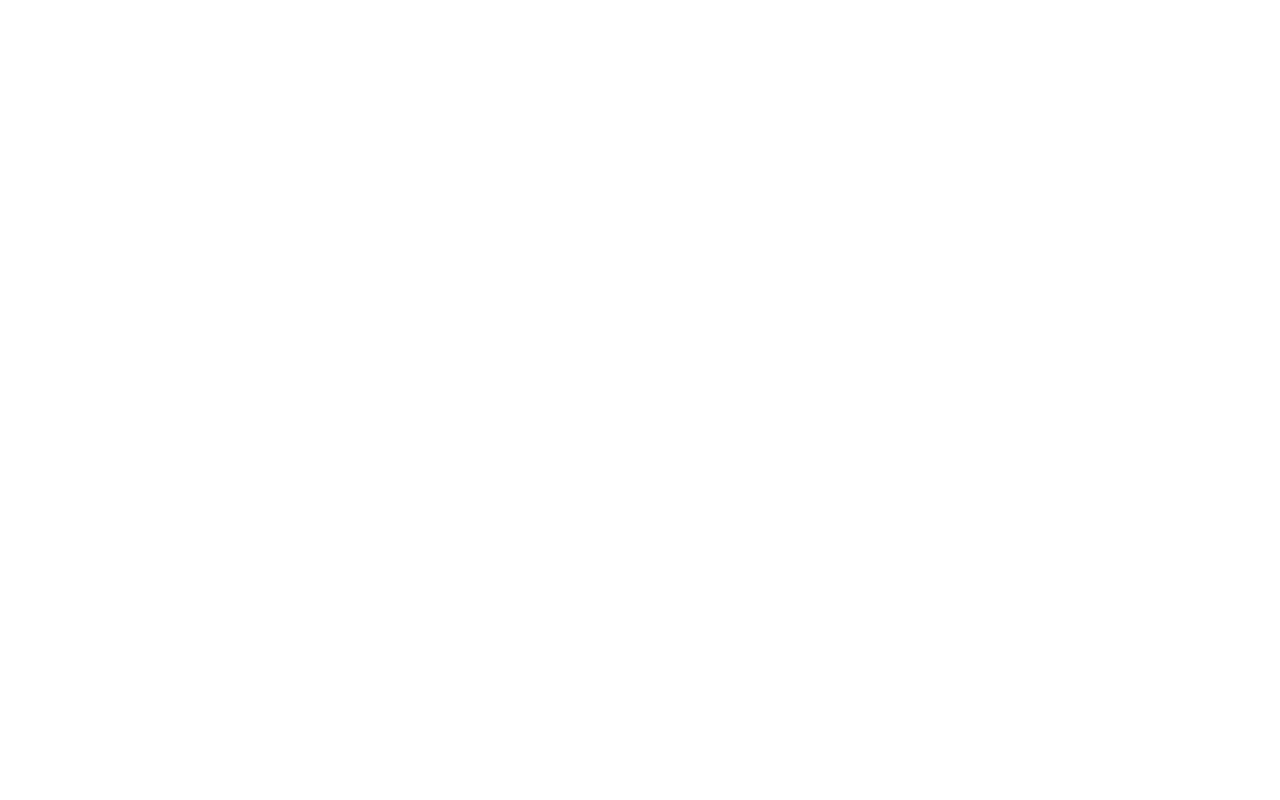
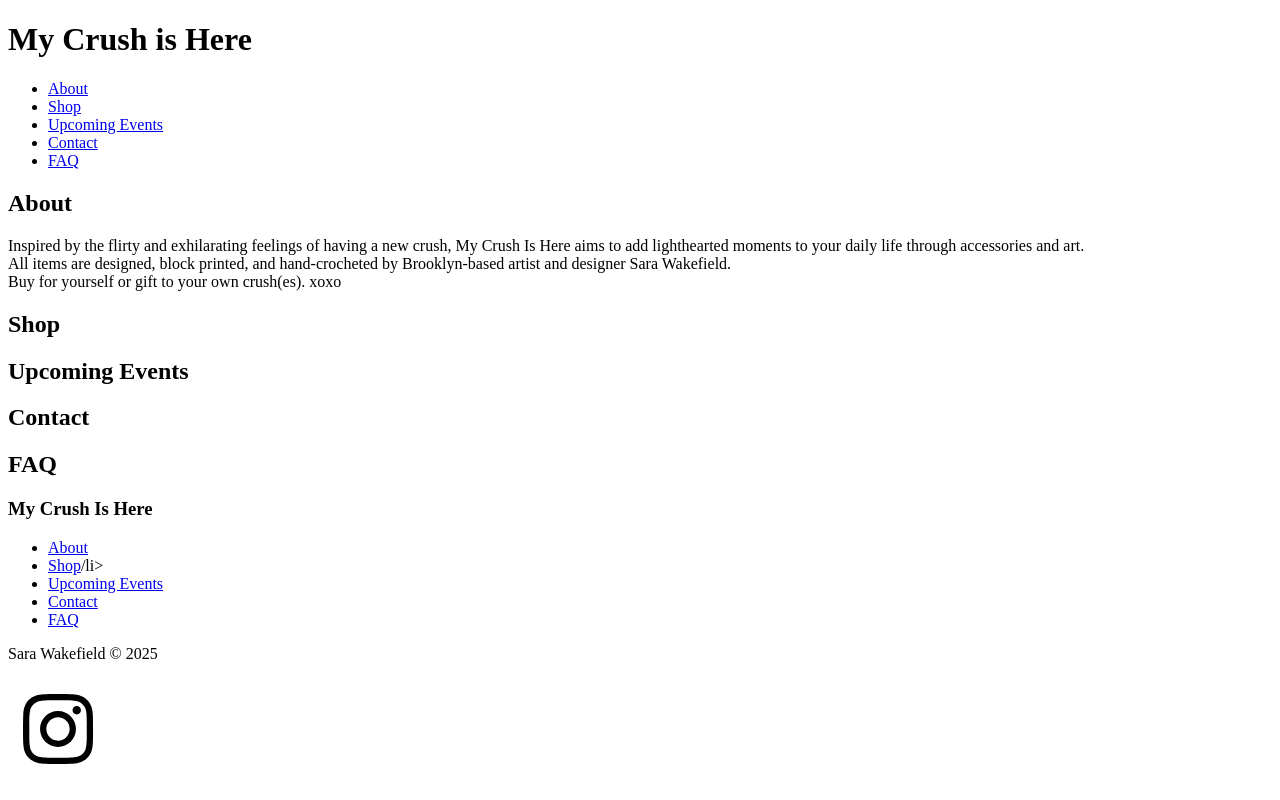
Before and after one commit to paaaarv/myCrushIsHere, a plain HTML site: page index.html in a window 1280 px wide. Drawn offline with Linux system fonts and the light colour scheme.

Commit message:
all sections html, added images folder

```diff
--- a/index.html
+++ b/index.html
@@ -6,10 +6,49 @@
 </head>
 <body>
     <header>
+        <h1> My Crush is Here </h1>
+        <nav>
+            <ul>
+                <li><a href="#about">About</a></li>
+                <li><a href="#shop">Shop</a></li>
+                <li><a href="#events">Upcoming Events</a></li>
+                <li><a href="#contact">Contact</a></li>
+                <li><a href="#faq">FAQ</a></li>
+            </ul>
+        </nav>
     </header>
     <main>
+        <section id="about">
+            <h2> About </h2>
+            <p> Inspired by the flirty and exhilarating feelings of having a new crush, My Crush Is Here aims to add lighthearted moments to your daily life through accessories and art.<br>
+            All items are designed, block printed, and hand-crocheted by Brooklyn-based artist and designer Sara Wakefield.<br>
+            Buy for yourself or gift to your own crush(es). xoxo</p>
+        </section>
+        <section id="shop">
+            <h2> Shop </h2>
+        </section>
+        <section id="events">
+            <h2> Upcoming Events </h2>
+        </section>
+        <section id="contact">
+            <h2> Contact </h2>
+        </section>
+        <section id="faq">
+            <h2> FAQ </h2>
+        </section>
     </main>
     <footer>
+        <h3> My Crush Is Here </h3>
+        <ul>
+            <li><a href="#about">About</a></li>
+            <li><a href="#shop">Shop<a>/li>
+            <li><a href="#events">Upcoming Events</a></li>
+            <li><a href="#contact">Contact</a></li>
+            <li><a href="#faq">FAQ</a></li>
+        </ul>
+        <p> Sara Wakefield © 2025 </p>
+        <img style="width:100px; height:100px"src="./images/instagram-brands-solid-full.svg" alt="instagram icon">
+
     </footer>
 </body>
 </html>
```
Also changed, not shown: images/instagram-brands-solid-full.svg (added).
